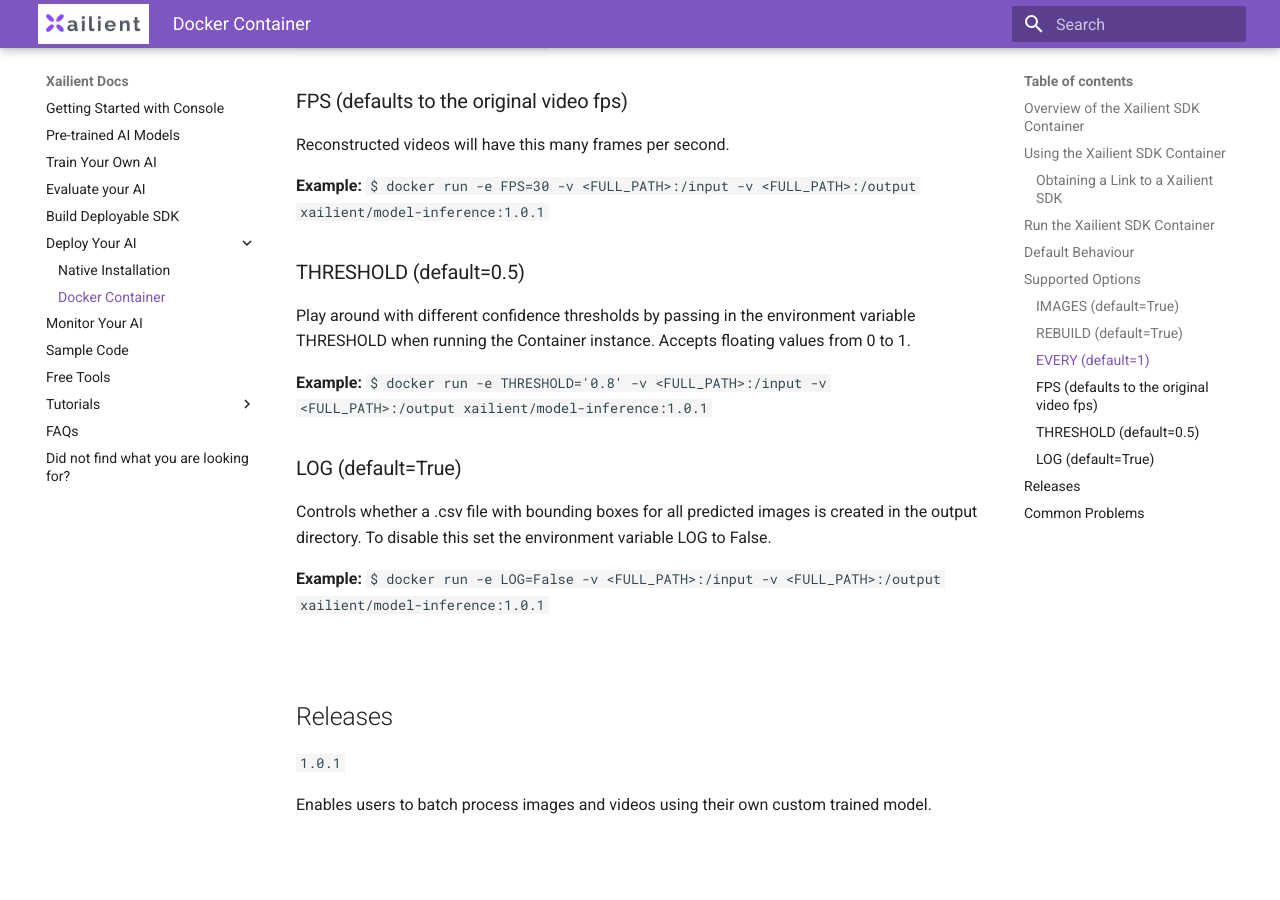
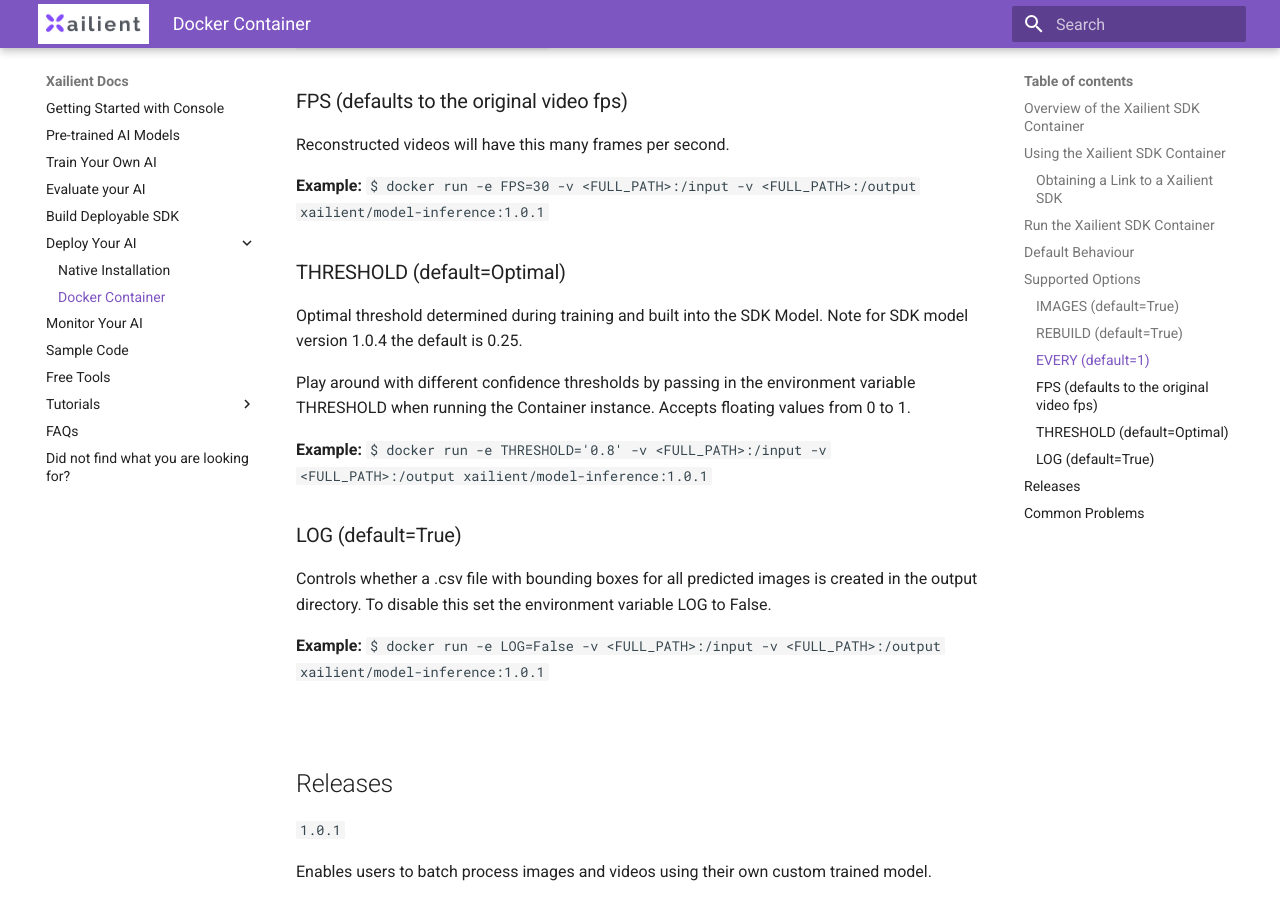
Before and after one commit to xailient-public/docs, an MkDocs documentation site: the page built from docs/container.md, in a window 1280 px wide and 900 px high, scrolled down 3473 px. Built offline with MkDocs 1.6.1 and Material for MkDocs 9.7.7, drawn with Linux system fonts in a browser that asks for light colours.

Commit message:
updated threshold option

```diff
--- a/docs/container.md
+++ b/docs/container.md
@@ -117,7 +117,10 @@ Reconstructed videos will have this many frames per second.
 **Example:**
 `$ docker run -e FPS=30 -v <FULL_PATH>:/input -v <FULL_PATH>:/output xailient/model-inference:1.0.1`
 
-### THRESHOLD (default=0.5)
+### THRESHOLD (default=Optimal)
+Optimal threshold determined during training and built into the SDK Model.
+Note for SDK model version 1.0.4 the default is 0.25.
+
 Play around with different confidence thresholds by passing in the environment variable THRESHOLD when running the Container instance. Accepts floating values from 0 to 1.
 
 **Example:**
```
